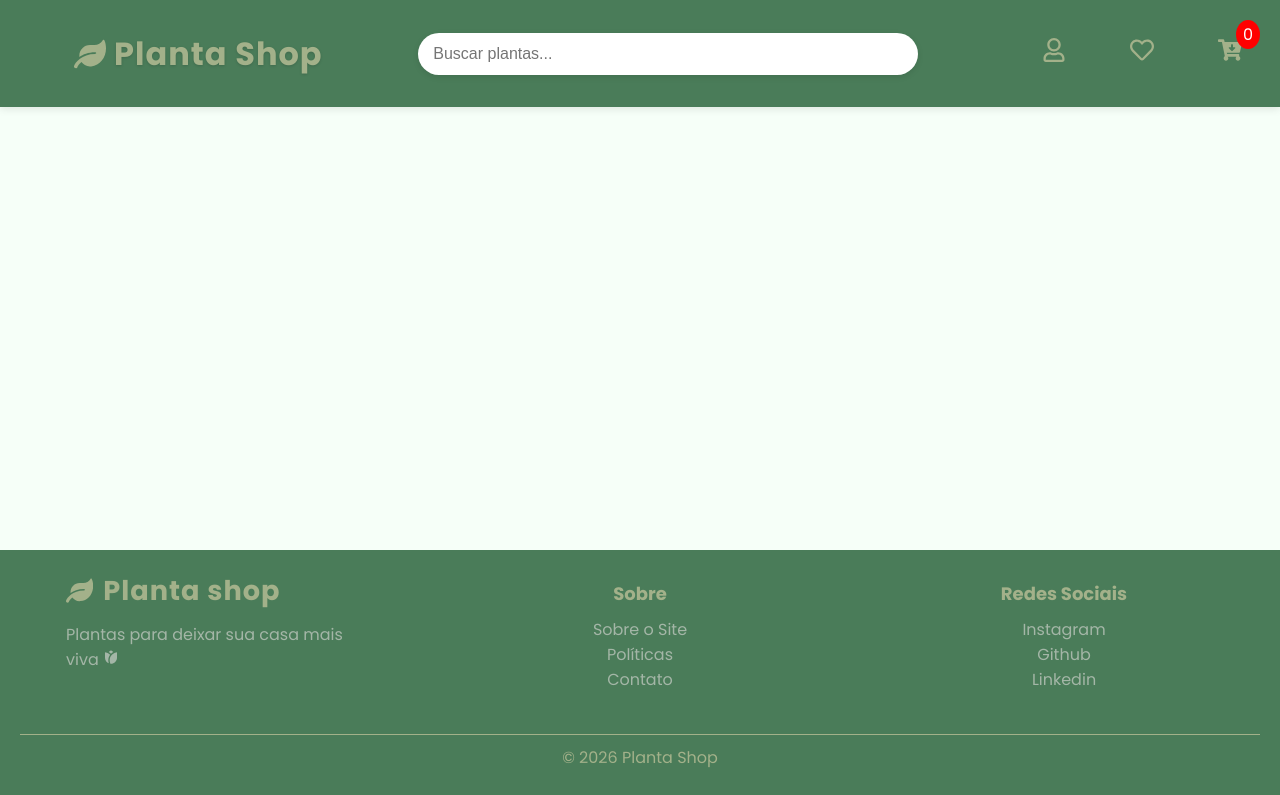
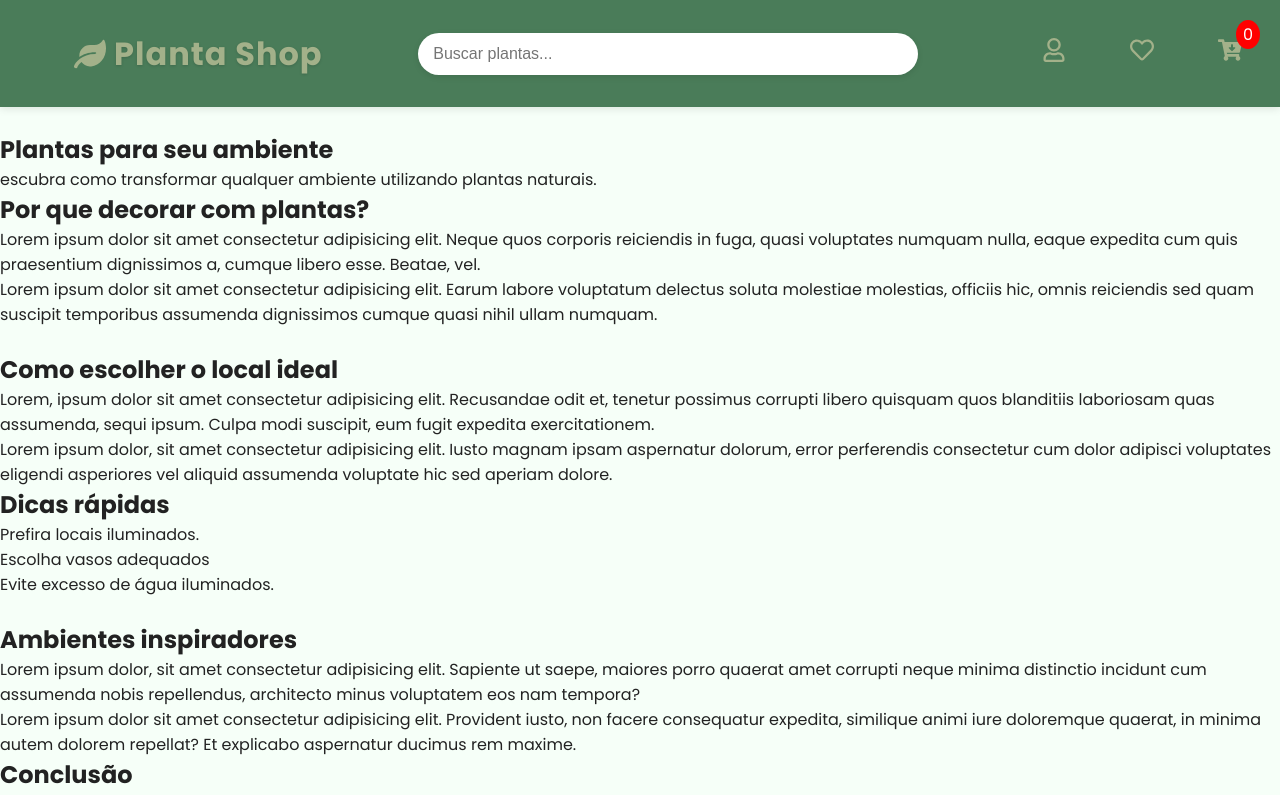
Before and after one commit to DiogoIV/My_store, a React (Vite) app: page /carousel/1 in a window 1280 px wide. Shown: the top 795 px of the page. Built offline with nearby package versions, Linux system fonts and the light colour scheme.

Commit message:
set
colocando conteúdo na página carousel e criando a logíca

```diff
--- a/src/componentes/Main/Main.jsx
+++ b/src/componentes/Main/Main.jsx
@@ -1,14 +1,12 @@
-import {
-    jardim,
-    mulher_cheirando,
-    plantas_decoracao,
-    plantas_regar,
-    imagem_hero_sala
-} from "../../assets/imagens/carrousel";
+
 
 import { ambiente_decorado_destaque, restaurante_decorado_destaque, sala_decorado_destaque } from '../../assets/imagens/ofertas_destaques'
+
 import ProductCard from "../ProductCard/ProductCard";
 
+import { destaques } from "../../data/destaques/destaque";
+
+console.log(destaques, 'destaque')
 
 import './Main.css'
 
@@ -25,42 +23,7 @@ import { Link } from "react-router-dom";
 
 function Main({ produtos, categorias }) {
     /*destaques*/
-    const destaques = [
-        {
-            id: 1,
-            titulo: 'Plantas para seu ambiente',
-            desc: 'Encontre espécies para decorar sua casa.',
-            img: plantas_decoracao,
-            alt: "planta para decorar ambientes"
 
-        },
-
-        {
-            id: 2,
-            titulo: 'Plantas reduzem o estresse ',
-            desc: 'Ambientes com plantas ajudam no bem-estar e trazem sensação de calma.',
-            img: mulher_cheirando,
-            alt: "mulher cheirando a planta"
-
-        },
-
-        {
-            id: 3,
-            titulo: 'Plantas verdes para interiores',
-            desc: 'Crie ambientes mais aconchegantes.',
-            img: imagem_hero_sala,
-            alt: "sala decorada"
-        },
-
-        {
-            id: 4,
-            titulo: 'Regue e conserve suas plantas',
-            desc: 'Cuide de  suas plantas e veja elas brilharem',
-            img: plantas_regar,
-            alt: "regar as plantas"
-        }
-
-    ]
 
     const [index, setIndex] = useState(0)
 
@@ -88,8 +51,8 @@ function Main({ produtos, categorias }) {
         const Icon = cat.icon
         return (
             <div className="card_categorie" key={cat.id}>
-                <button className={`btn_categorie ${cat.nome === categoriaSelecionada ? 'active' : ''}`} onClick={()=> setCategoriaSelecionada(cat.nome)}>
-                    <Icon className="icon_categorie"/>
+                <button className={`btn_categorie ${cat.nome === categoriaSelecionada ? 'active' : ''}`} onClick={() => setCategoriaSelecionada(cat.nome)}>
+                    <Icon className="icon_categorie" />
 
                     <span className="desc-categorie">
                         {cat.nome}
@@ -125,7 +88,7 @@ function Main({ produtos, categorias }) {
                     <p>
                         {destaquesatual.desc}
                     </p>
-                    <Link to={`/carousel/${destaquesatual.id}`}className="btn-ver-mais">Ver mais</Link>
+                    <Link to={`/carousel/${destaquesatual.slug}`} className="btn-ver-mais">Ver mais</Link>
                 </div>
 
                 <div className="carousel-controls">
--- /dev/null
+++ b/src/data/destaques/destaque.js
@@ -0,0 +1,149 @@
+import {
+    jardim,
+    mulher_cheirando,
+    plantas_decoracao,
+    plantas_regar,
+    imagem_hero_sala
+} from "../../assets/imagens/carrousel/index";
+
+export const destaques = [
+        {
+            id: 1,
+            slug: "plantas-ambiente",
+
+            titulo: "Plantas para seu ambiente",
+            desc: "Encontre espécies para decorar sua casa.",
+
+            img: plantas_decoracao,
+            alt: "Plantas decorando um ambiente",
+
+            subtitulo:
+                "Descubra como as plantas podem transformar qualquer espaço em um ambiente mais bonito e acolhedor.",
+
+            introducao:
+                "Além de decorar, as plantas deixam os ambientes mais vivos e agradáveis. Escolher a espécie certa para cada espaço faz toda a diferença na harmonia da decoração.",
+
+            secoes: [
+                {
+                    titulo: "Decoração natural",
+                    texto:
+                        "Plantas combinam com diferentes estilos de decoração, desde ambientes modernos até espaços mais rústicos."
+                },
+                {
+                    titulo: "Escolha o local ideal",
+                    texto:
+                        "Observe a iluminação, ventilação e espaço disponível antes de escolher uma espécie."
+                },
+                {
+                    titulo: "Dicas rápidas",
+                    texto:
+                        "Utilize vasos decorativos, evite excesso de água e mantenha as folhas sempre limpas."
+                }
+            ]
+        },
+
+        {
+            id: 2,
+            slug: "plantas-estresse",
+
+            titulo: "Plantas reduzem o estresse",
+            desc: "Ambientes com plantas ajudam no bem-estar e trazem sensação de calma.",
+
+            img: mulher_cheirando,
+            alt: "Mulher apreciando uma planta",
+
+            subtitulo:
+                "Pequenos detalhes verdes podem deixar sua rotina mais leve e agradável.",
+
+            introducao:
+                "Ter contato com plantas pode contribuir para criar ambientes mais tranquilos e acolhedores, tanto em casa quanto no trabalho.",
+
+            secoes: [
+                {
+                    titulo: "Mais bem-estar",
+                    texto:
+                        "Ambientes com plantas costumam transmitir sensação de conforto e tranquilidade."
+                },
+                {
+                    titulo: "Espaços mais agradáveis",
+                    texto:
+                        "Escritórios, quartos e salas ficam visualmente mais acolhedores quando possuem plantas."
+                },
+                {
+                    titulo: "Cuidados simples",
+                    texto:
+                        "Mesmo espécies fáceis de cuidar já podem trazer mais vida ao ambiente."
+                }
+            ]
+        },
+
+        {
+            id: 3,
+            slug: "plantas-interiores",
+
+            titulo: "Plantas verdes para interiores",
+            desc: "Crie ambientes mais aconchegantes.",
+
+            img: imagem_hero_sala,
+            alt: "Sala decorada com plantas",
+
+            subtitulo:
+                "Conheça espécies que se adaptam muito bem aos ambientes internos.",
+
+            introducao:
+                "Nem toda planta precisa de sol intenso. Existem diversas espécies ideais para apartamentos, escritórios e salas.",
+
+            secoes: [
+                {
+                    titulo: "Iluminação",
+                    texto:
+                        "Prefira plantas compatíveis com a quantidade de luz disponível no ambiente."
+                },
+                {
+                    titulo: "Organização",
+                    texto:
+                        "Distribua vasos em estantes, aparadores e cantos para criar equilíbrio visual."
+                },
+                {
+                    titulo: "Ambiente acolhedor",
+                    texto:
+                        "O verde ajuda a tornar os espaços mais confortáveis e convidativos."
+                }
+            ]
+        },
+
+        {
+            id: 4,
+            slug: "cuidados-plantas",
+
+            titulo: "Regue e conserve suas plantas",
+            desc: "Cuide das suas plantas e veja elas brilharem.",
+
+            img: plantas_regar,
+            alt: "Pessoa regando plantas",
+
+            subtitulo:
+                "Pequenos cuidados fazem toda a diferença para manter suas plantas saudáveis.",
+
+            introducao:
+                "Cada espécie possui necessidades diferentes, mas alguns cuidados básicos ajudam praticamente todas as plantas a crescerem fortes.",
+
+            secoes: [
+                {
+                    titulo: "Rega",
+                    texto:
+                        "Evite tanto a falta quanto o excesso de água e observe sempre a umidade do solo."
+                },
+                {
+                    titulo: "Adubação",
+                    texto:
+                        "Forneça nutrientes periodicamente para estimular um crescimento saudável."
+                },
+                {
+                    titulo: "Manutenção",
+                    texto:
+                        "Retire folhas secas e faça podas quando necessário para manter a planta bonita."
+                }
+            ]
+        }
+    ];
--- a/src/main.jsx
+++ b/src/main.jsx
@@ -56,7 +56,7 @@ const router = createBrowserRouter([
         element: <DetalhesPedidos/>
       },
       {
-        path: "carousel/:id",
+        path: "carousel/:slug",
         element: <Carousel/>
       }
     ]
--- a/src/pages/Carousel/Carousel.jsx
+++ b/src/pages/Carousel/Carousel.jsx
@@ -1,15 +1,104 @@
 
 import { useParams } from 'react-router-dom'
+import { destaques } from '../../data/destaques/destaque'
 import './Carousel.css'
 
 
-function Carousel () {
-    const {id} = useParams()
-    return(
+function Carousel() {
+
+    const { slug } = useParams()
+
+    console.log(slug, 'slug')
+
+    const destaque = destaques.filter(el => el.slug === slug)
+
+    console.log(destaque)
+
+    return (
 
         <main className='container-principal-carousel'>
 
+            <section className='carousel-destaque'>
 
+                <img src="" alt=""  className='carousel-img-destaque'/>
+
+                <div className='carousel-destaque-desc'>
+
+                    <h1>Plantas para seu ambiente</h1>
+
+                    <p>escubra como transformar qualquer ambiente
+                        utilizando plantas naturais.
+                    </p>
+
+                </div>
+
+            </section>
+
+            <section className='carousel-decoracao'>
+
+                <h2>Por que decorar com plantas?</h2>
+
+                <p>Lorem ipsum dolor sit amet consectetur adipisicing elit. Neque quos corporis reiciendis in fuga, quasi voluptates numquam nulla, eaque expedita cum quis praesentium dignissimos a, cumque libero esse. Beatae, vel.</p>
+
+                <p>Lorem ipsum dolor sit amet consectetur adipisicing elit. Earum labore voluptatum delectus soluta molestiae molestias, officiis hic, omnis reiciendis sed quam suscipit temporibus assumenda dignissimos cumque quasi nihil ullam numquam.</p>
+
+            </section>
+
+            <section className='carousel-local'>
+
+                <img src="" alt=""  className='carousel-img-local'/>
+
+                <h2 className='carousel-local-titulo'>Como escolher o local ideal</h2>
+
+                <div className='carousel-local-desc'>
+
+                    <p>Lorem, ipsum dolor sit amet consectetur adipisicing elit. Recusandae odit et, tenetur possimus corrupti libero quisquam quos blanditiis laboriosam quas assumenda, sequi ipsum. Culpa modi suscipit, eum fugit expedita exercitationem.</p>
+
+                    <p>Lorem ipsum dolor, sit amet consectetur adipisicing elit. Iusto magnam ipsam aspernatur dolorum, error perferendis consectetur cum dolor adipisci voluptates eligendi asperiores vel aliquid assumenda voluptate hic sed aperiam dolore.</p>
+
+                </div>
+
+            </section>
+
+            <section className='carousel-dicas'>
+
+                <h2>Dicas rápidas</h2>
+
+                <div className='carousel-dicas-desc'>
+
+                    <p>Prefira locais iluminados.</p>
+
+                    <p>Escolha vasos adequados</p>
+
+                    <p>Evite excesso de água iluminados.</p>
+
+                </div>
+
+            </section>
+
+            <section className='carousel-ambiente'>
+
+                <img src="" alt=""  />
+
+                <h2>Ambientes inspiradores</h2>
+
+                <div>
+
+                    <p>Lorem ipsum dolor, sit amet consectetur adipisicing elit. Sapiente ut saepe, maiores porro quaerat amet corrupti neque minima distinctio incidunt cum assumenda nobis repellendus, architecto minus voluptatem eos nam tempora?</p>
+
+                    <p>Lorem ipsum dolor sit amet consectetur adipisicing elit. Provident iusto, non facere consequatur expedita, similique animi iure doloremque quaerat, in minima autem dolorem repellat? Et explicabo aspernatur ducimus rem maxime.</p>
+
+                </div>
+
+            </section>
+
+            <section>
+
+                <h2>Conclusão</h2>
+
+                <p>Lorem ipsum dolor sit amet consectetur adipisicing elit. Est beatae harum, sed modi provident at aliquid, tempore sint impedit, inventore porro deserunt excepturi. Mollitia veritatis numquam voluptate aut. Tenetur, ex.</p>
+
+            </section>
 
         </main>
 
```
